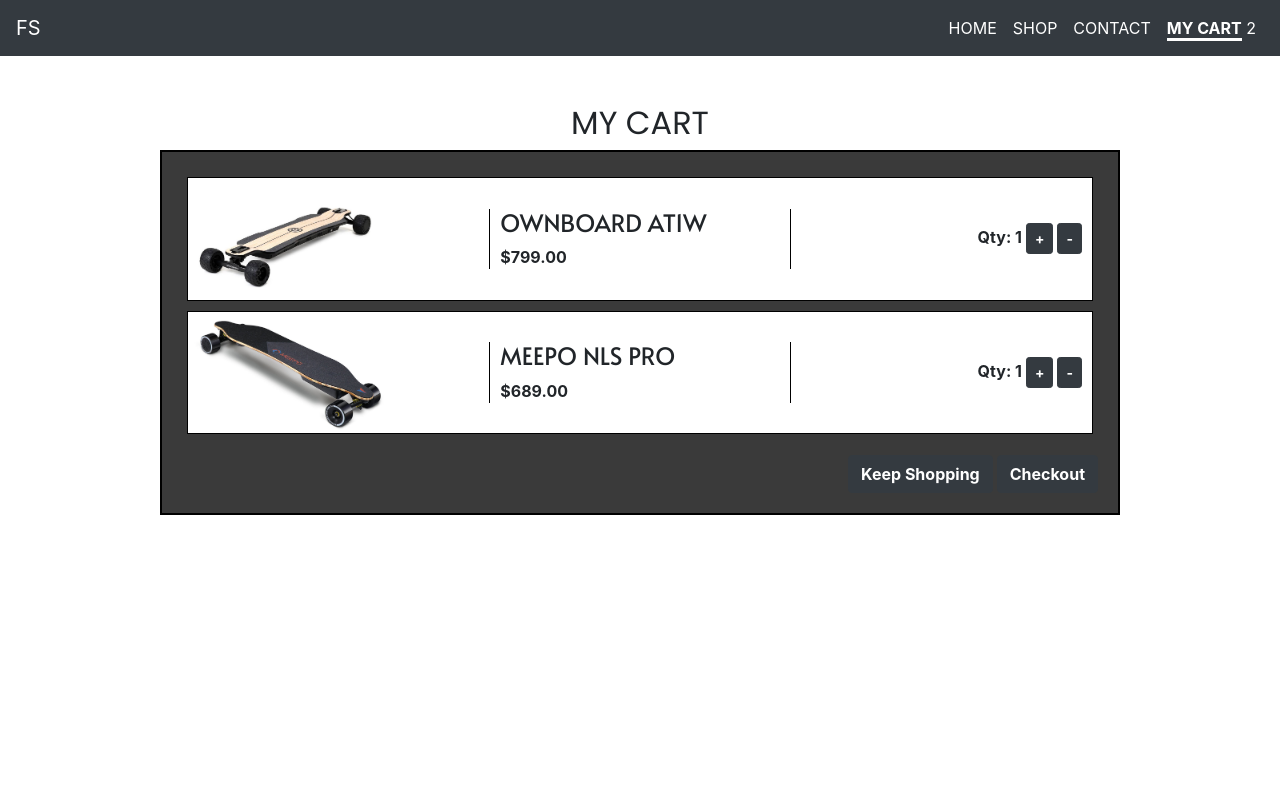
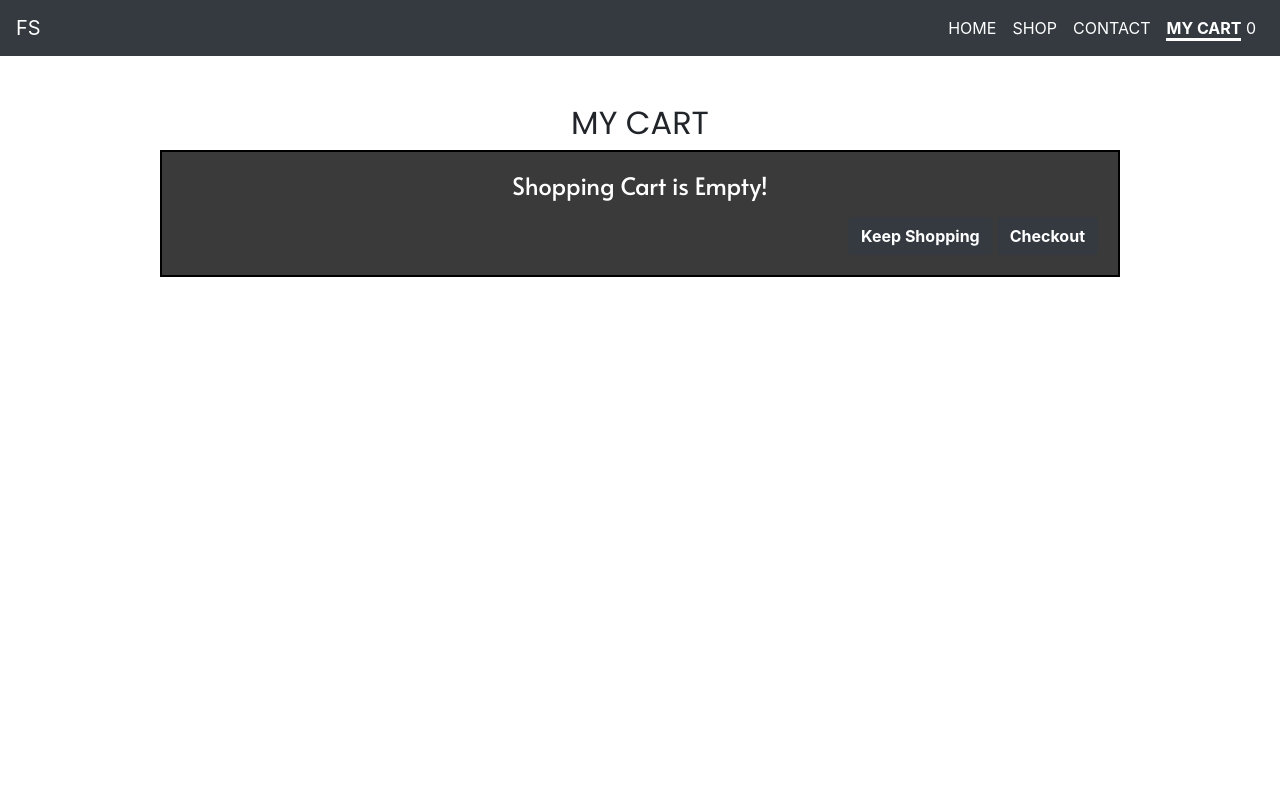
Before and after one commit to boris-gladkikh/board-shop, a React (Create React App) app: page /cart in a window 1280 px wide. Shown: the top 800 px of the page. Built offline with nearby package versions, Linux system fonts and the light colour scheme.

Commit message:
added empty initial state to rootreducer, added conditional if cart is empty to cart component

```diff
--- a/src/Cart.js
+++ b/src/Cart.js
@@ -1,56 +1,69 @@
-import React from 'react';
-import Row from 'react-bootstrap/Row';
-import Col from 'react-bootstrap/Col';
-import Button from 'react-bootstrap/Button';
-import './Cart.css';
-import CartItem from './CartItem';
-import {useSelector} from 'react-redux';
-import {useHistory} from 'react-router-dom';
+import React from "react";
+import Row from "react-bootstrap/Row";
+import Col from "react-bootstrap/Col";
+import Button from "react-bootstrap/Button";
+import "./Cart.css";
+import CartItem from "./CartItem";
+import { useSelector } from "react-redux";
+import { useHistory } from "react-router-dom";
 
-
-// cart page, displaying cart item components
-// for items that are currently inside cart store.
+/**
+ * TODO: make cart responsive (breaks on smaller screens)
+ * add subtotal to cart, showing subtotal of all
+ * cart page, displaying cart item components for items that are currently inside cart store.
+ *
+ */
 
 function Cart() {
-  const shoppingCart = useSelector(store => store.cart);
+  const shoppingCart = useSelector((store) => store.cart);
   const history = useHistory();
 
-  const shoppingList = shoppingCart.map(p =>
-    (
-    <Col lg="12" >
+  const shoppingList = shoppingCart.map((p) => (
+    <Col lg="12">
       <CartItem
-      key={p.id}
-      id={p.id}
-      name={p.name}
-      price={p.price}
-      img={p.img}
-      qty={p.qty} />
+        key={p.id}
+        id={p.id}
+        name={p.name}
+        price={p.price}
+        img={p.img}
+        qty={p.qty}
+      />
     </Col>
-  ))
+  ));
 
-  function keepShopping(){
-    history.push("/shop")
+  let cartDisplay =
+    shoppingCart.length > 0 ? (
+      <Row>{shoppingList}</Row>
+    ) : (
+      <div>
+        {" "}
+        <h4 className="text-white">Shopping Cart is Empty!</h4>
+      </div>
+    );
+
+  function keepShopping() {
+    history.push("/shop");
   }
 
-  function checkOut(){
-    history.push("/checkout")
+  function checkOut() {
+    history.push("/checkout");
   }
-
 
   return (
     <div className="App">
       <h2 className="mt-5">MY CART</h2>
       <div className="cart">
-        <Row>
-          {shoppingList}
-        </Row>
+        {cartDisplay}
         <div className="text-right mt-3">
-          <Button onClick={keepShopping} variant="dark" className="mx-1">Keep Shopping</Button>
-          <Button onClick={checkOut} variant="dark">Checkout</Button>
+          <Button onClick={keepShopping} variant="dark" className="mx-1">
+            Keep Shopping
+          </Button>
+          <Button onClick={checkOut} variant="dark">
+            Checkout
+          </Button>
         </div>
       </div>
     </div>
-  )
-
+  );
 }
 export default Cart;
--- a/src/rootReducer.js
+++ b/src/rootReducer.js
@@ -1,20 +1,26 @@
+// const INITIAL_STATE = {
+//   cart: [{
+//     id: "ownat1w",
+//     name: "Ownboard AT1W",
+//     brand: "Ownboard",
+//     price: "799.00",
+//     img: "/img/boards/ownboard-at1w.jpg",
+//     qty: 1
+//   }, {
+//     id: "meeponlspro",
+//     name: "Meepo NLS Pro",
+//     brand: "Meepo",
+//     price: "689.00",
+//     img: "/img/boards/meepo-nls-pro.jpg",
+//     qty: 1
+//   }],
+//   subtotal: 1488.00
+// };
+
 const INITIAL_STATE = {
-  cart: [{
-    id: "ownat1w",
-    name: "Ownboard AT1W",
-    brand: "Ownboard",
-    price: "799.00",
-    img: "/img/boards/ownboard-at1w.jpg",
-    qty: 1
-  }, {
-    id: "meeponlspro",
-    name: "Meepo NLS Pro",
-    brand: "Meepo",
-    price: "689.00",
-    img: "/img/boards/meepo-nls-pro.jpg",
-    qty: 1
-  }]
-};
+  cart: [],
+  subtotal: 0
+}
 
 //initial state holds cart with array of item objects - hardcoded initial state for now
 
```
